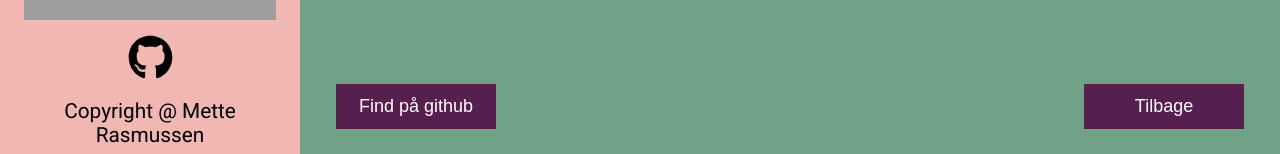
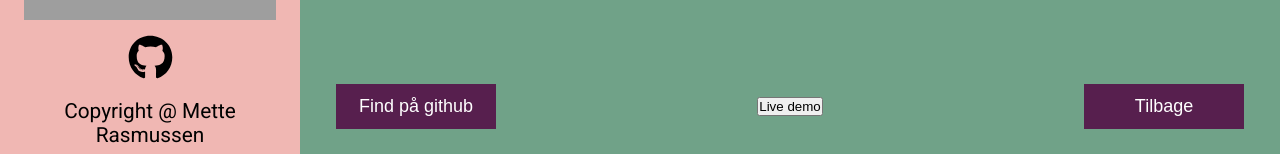
Before and after one commit to Mstudent1996/portfolio, a React (Vite) app: page /project/1 in a window 1280 px wide. Shown: the part 643-797 px from the top of the page. Built offline with nearby package versions, Linux system fonts and the light colour scheme; grey boxes are pictures that could not be loaded; a web font is replaced by a local one.

Commit message:
tilføjet knap til live demo

```diff
--- a/src/pages/projectSingle/projectSingle.jsx
+++ b/src/pages/projectSingle/projectSingle.jsx
@@ -147,7 +147,6 @@ export default function ProjectSingle() {
       <h1 className={styles.title}>{project.title || "Projekt navn"}</h1>
 
       <div className={styles.contentGrid}>
-
         <div className={styles.mediaCol}>
           <button
             className={styles.mainFrameBtn}
@@ -252,7 +251,7 @@ export default function ProjectSingle() {
         {project.githubUrl ? (
           <a
             className={styles.githubBtn}
-            href={project.githubUrl}
+            href="URL"
             target="_blank"
             rel="noreferrer"
           >
@@ -261,6 +260,21 @@ export default function ProjectSingle() {
         ) : (
           <button className={styles.githubBtn} type="button">
             Find på github
+          </button>
+        )}
+
+        {project.demoUrl ? (
+          <a
+            className={styles.demoBtn}
+            href="URL"
+            target="_blank"
+            rel="noreferrer"
+          >
+            Live demo
+          </a>
+        ) : (
+          <button className={styles.demoBtn} type="button">
+            Live demo
           </button>
         )}
 
```
